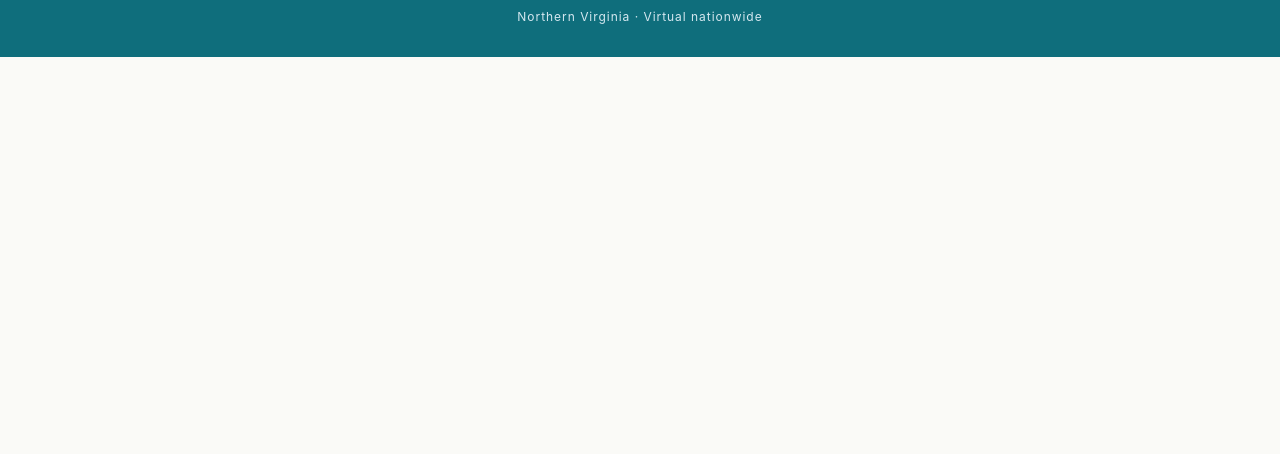
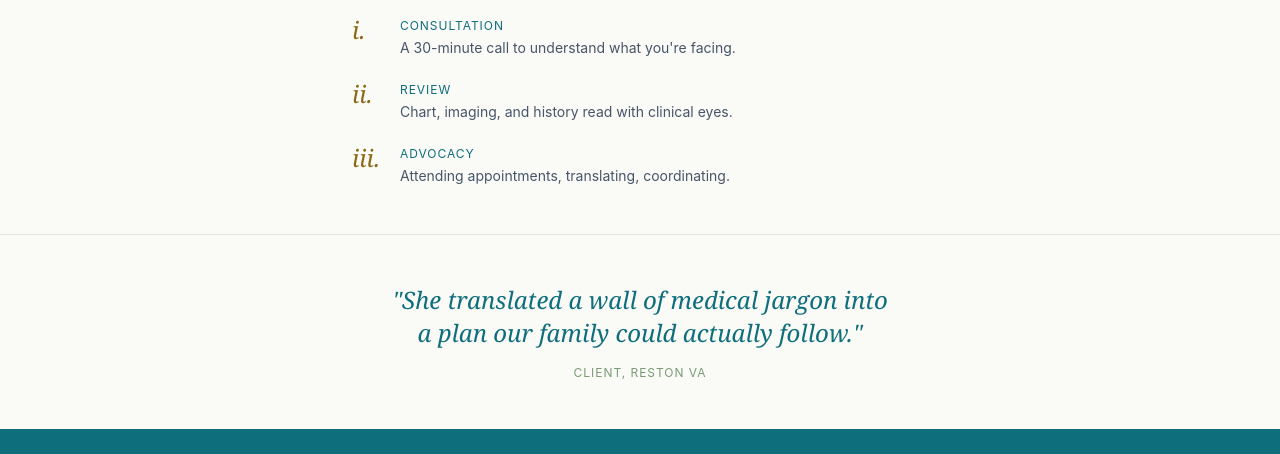
Before and after one commit to Cienfuego/healthgarden, an Astro site: page / in a window 1280 px wide. Shown: the part 1041-1495 px from the top of the page. Before the commit the page ends 1098 px from the top, so only its background shows below. Built offline with nearby package versions, Linux system fonts and the light colour scheme; Astro itself is replaced by a stand-in of ours.

Commit message:
Add how it works and pull quote sections

```diff
--- a/src/pages/index.astro
+++ b/src/pages/index.astro
@@ -7,6 +7,11 @@ const personas = [
   { title: 'Complex care', body: 'Multiple specialists, no one connecting the pieces.' },
   { title: 'Adult children', body: "Navigating a parent's care from close by or across the country." },
   { title: 'Second opinions', body: 'You want a clinical read before your next appointment.' },
+];
+const steps = [
+  { num: 'i.', title: 'Consultation', body: "A 30-minute call to understand what you're facing." },
+  { num: 'ii.', title: 'Review', body: 'Chart, imaging, and history read with clinical eyes.' },
+  { num: 'iii.', title: 'Advocacy', body: 'Attending appointments, translating, coordinating.' },
 ];
 ---
 <Layout
@@ -35,4 +40,24 @@ const personas = [
       ))}
     </div>
   </section>
+<section class="border-t border-border-soft px-6 py-12">
+    <h2 class="text-center font-serif text-2xl text-teal-deep">How it works</h2>
+    <div class="mx-auto mt-8 flex max-w-xl flex-col gap-6">
+      {steps.map(s => (
+        <div class="flex gap-4">
+          <span class="min-w-8 font-serif text-2xl italic leading-none text-bronze">{s.num}</span>
+          <div>
+            <h3 class="text-xs uppercase tracking-eyebrow text-teal-deep">{s.title}</h3>
+            <p class="mt-1 text-sm text-slate-body">{s.body}</p>
+          </div>
+        </div>
+      ))}
+    </div>
+  </section>
+<section class="border-t border-border-soft px-6 py-12 text-center">
+    <blockquote class="mx-auto max-w-lg font-serif text-xl italic leading-snug text-teal-deep md:text-2xl">
+      "She translated a wall of medical jargon into a plan our family could actually follow."
+    </blockquote>
+    <p class="mt-4 text-xs uppercase tracking-eyebrow text-sage">Client, Reston VA</p>
+  </section>
 </Layout>
```
